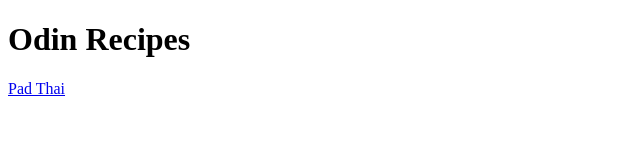
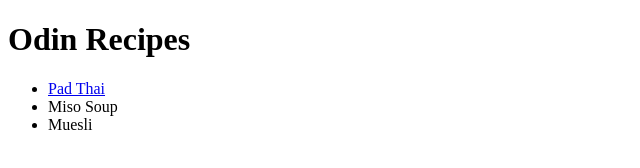
Before and after one commit to RyanCodec/odin-recipes, a plain HTML site: page index.html in a window 1280 px wide. Shown: the whole page, without its empty margins (0-640 px from the left). Drawn offline with Linux system fonts and the light colour scheme.

Commit message:
List future recipes using a list

```diff
--- a/index.html
+++ b/index.html
@@ -7,7 +7,11 @@
 
 <body>
     <h1>Odin Recipes</h1>
-    <a href="./recipes/padthai.html">Pad Thai</a>
+    <ul>
+        <li><a href="./recipes/padthai.html">Pad Thai</a></li>
+        <li>Miso Soup</li>
+        <li>Muesli</li>
+    </ul>
 </body>
 
 
```
